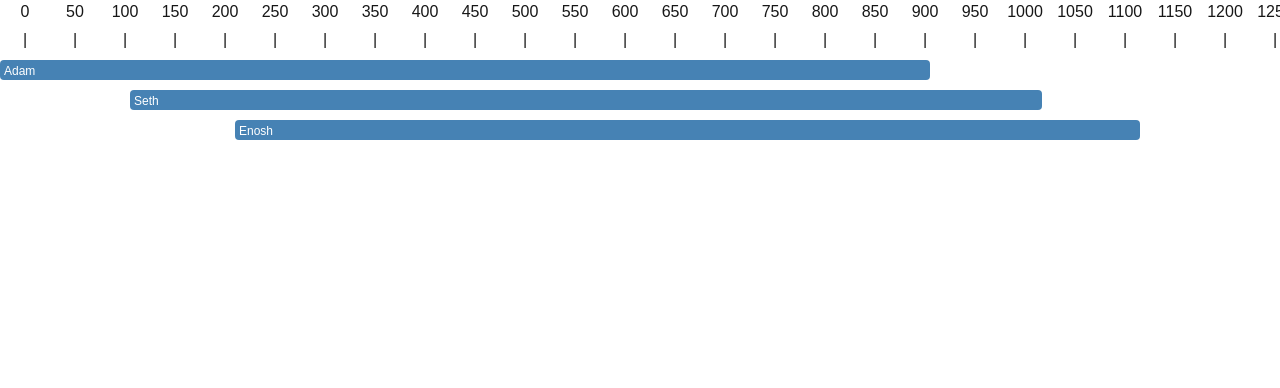
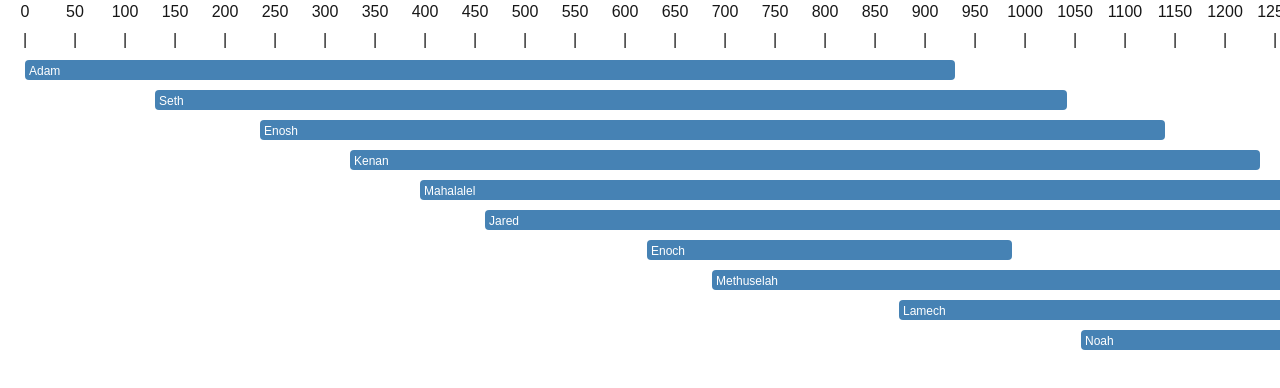
Before and after one commit to GabrielChavesBorges/gantt-chart, a Next.js app: page / in a window 1280 px wide. Shown: the top 388 px of the page. Built offline with nearby package versions, Linux system fonts and the light colour scheme.

Commit message:
add data

```diff
--- a/src/components/Gantt/Gantt.css
+++ b/src/components/Gantt/Gantt.css
@@ -32,6 +32,7 @@
 .body {
   position: relative;
   margin-top: 20px;
+  margin-left: 25px;
 }
 
 .bar {
--- a/src/components/Gantt/Gantt.jsx
+++ b/src/components/Gantt/Gantt.jsx
@@ -21,6 +21,54 @@ const timelineData = [
         start: 235,
         end: 1140,
     },
+    {
+        id: 4,
+        name: "Kenan",
+        start: 325,
+        end: 1235,
+    },
+    {
+        id: 5,
+        name: "Mahalalel",
+        start: 395,
+        end: 1290,
+    },
+    {
+        id: 6,
+        name: "Jared",
+        start: 460,
+        end: 1422,
+    },
+    {
+        id: 7,
+        name: "Enoch",
+        start: 622,
+        end: 987,
+    },
+    {
+        id: 8,
+        name: "Methuselah",
+        start: 687,
+        end: 1656,
+    },
+    {
+        id: 9,
+        name: "Lamech",
+        start: 874,
+        end: 1651,
+    },
+    {
+        id: 10,
+        name: "Noah",
+        start: 1056,
+        end: 2006,
+    },
+    {
+        id: 11,
+        name: "Flood",
+        start: 1656,
+        end: 1656,
+    }
 ];
 
 const timelineStart = 0; // earliest year
```
